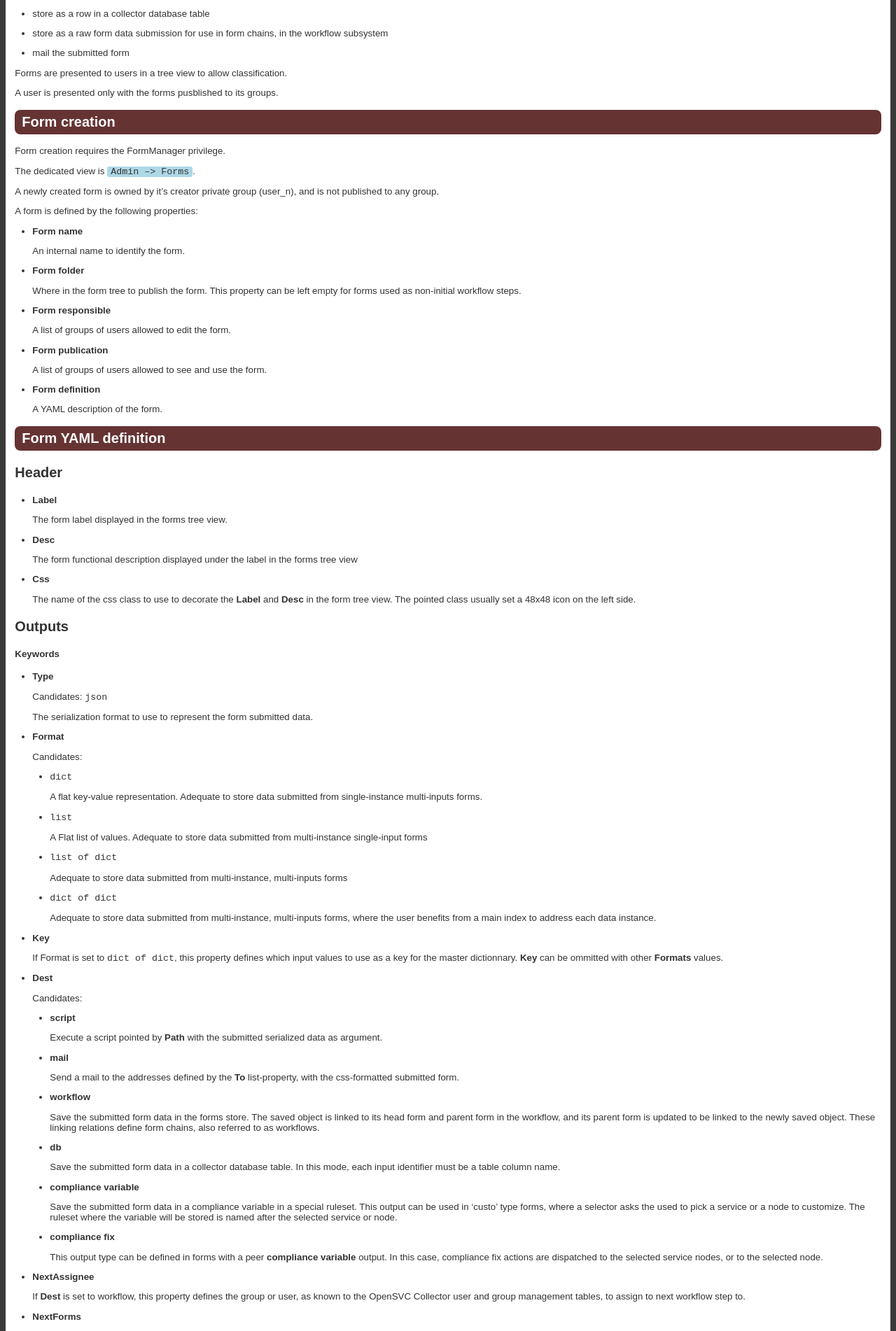
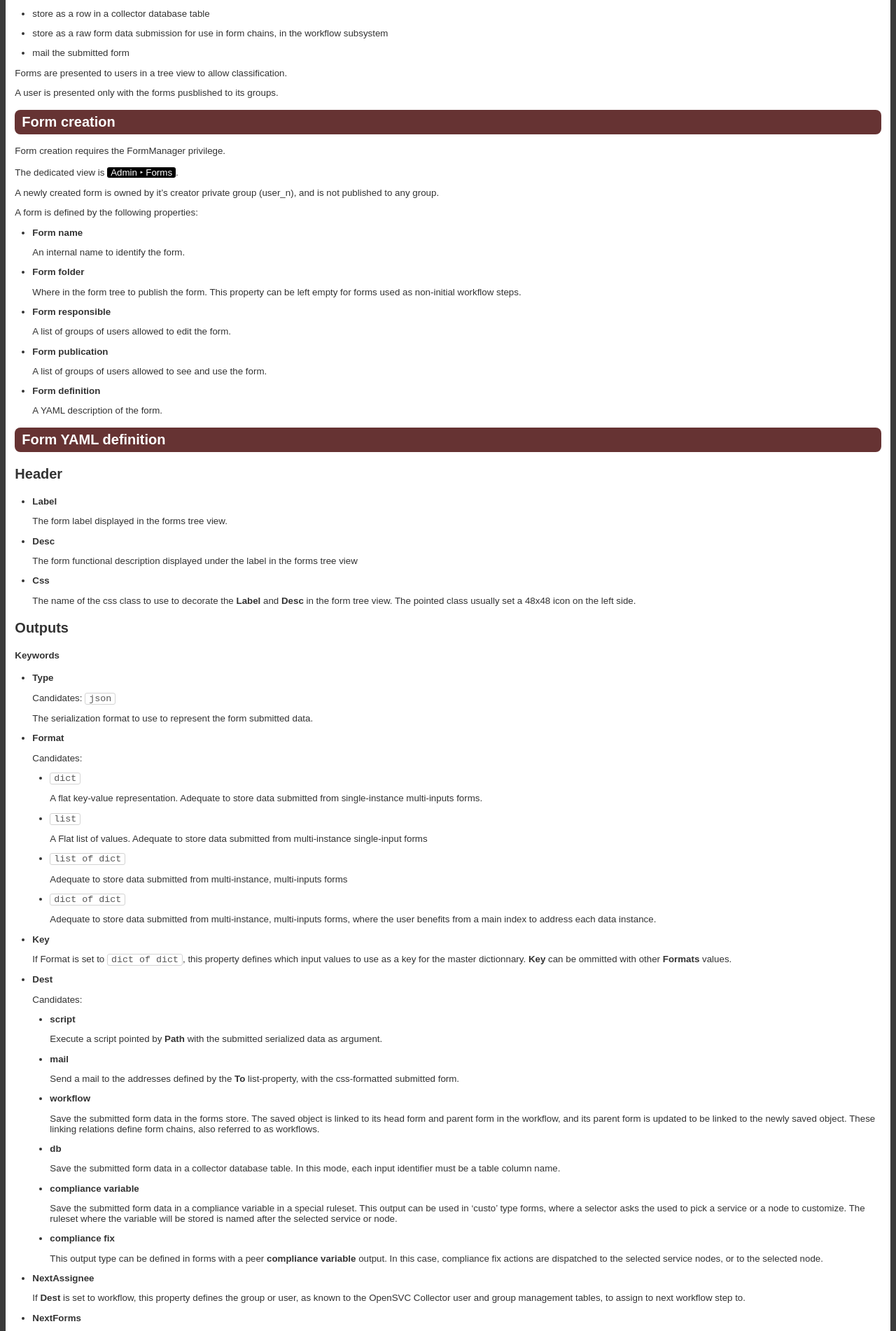
Before and after one commit to opensvc/docs.opensvc.com, a Sphinx documentation site: the page built from source/collector.forms.rst, in a window 1280 px wide. Shown: the part 416-2318 px from the top of the page at 70% size. Built offline with Sphinx 7.4.7, drawn with Linux system fonts in a browser that asks for light colours; comment, search, counter and statistics services are not loaded; some of the changed text lies outside the part shown.

```diff
--- a/source/_static/opensvc.css
+++ b/source/_static/opensvc.css
@@ -113,6 +113,18 @@ h3 {
   font-size: 1.5em;
 }
 
+.literal {
+  border-width: 1px;
+  border-color: lightgray;
+  padding-left: 5px;
+  padding-right: 5px;
+  border-radius: 3px;
+ -moz-border-radius:3px;
+ -webkit-border-radius:3px;
+  border-style: solid;
+  color: #555555;
+}
+
 pre {
   overflow-wrap: break-word;
 }
--- a/source/collector.forms.rst
+++ b/source/collector.forms.rst
@@ -38,7 +38,7 @@ Form creation
 
 Form creation requires the FormManager privilege.
 
-The dedicated view is `Admin --> Forms`.
+The dedicated view is :menuselection:`Admin --> Forms`.
 
 A newly created form is owned by it's creator private group (user_n), and is not published to any group.
 
@@ -413,9 +417,9 @@ Keywords
 
   * Rest API
 
-    A list of arguments passed to the Rest API handler pointed by ``Function``. Of note, the ``limit = 0`` is most important to fetch all candidates, and not be limited to the default 20 first entries. ``meta = 0`` can also be used to spare some bytes on the wire, as the resultset metadata are not used by the form inputs. The ``query`` smart query parameter can be used to filter the entries on pertinent criteria.
+    A list of arguments passed to the Rest API handler pointed by **Function** Of note, the ``limit = 0`` is most important to fetch all candidates, and not be limited to the default 20 first entries. ``meta = 0`` can also be used to spare some bytes on the wire, as the resultset metadata are not used by the form inputs. The ``query`` smart query parameter can be used to filter the entries on pertinent criteria.
 
-    References can be used in **Args**. For example, ``query = loc_city = #loc_city`` can filter the node list returned by the ``/nodes`` handler using the city selected in the input with ``Id: loc_city``.
+    References can be used in **Args**. For example, ``query = "loc_city = #loc_city"`` can filter the node list returned by the ``/nodes`` handler using the city selected in the input with ``Id: loc_city``.
 
 
 * **DisplayModeTrim**
```
Also changed, not shown: other parts of source/collector.forms.rst (+5 -1 lines).
